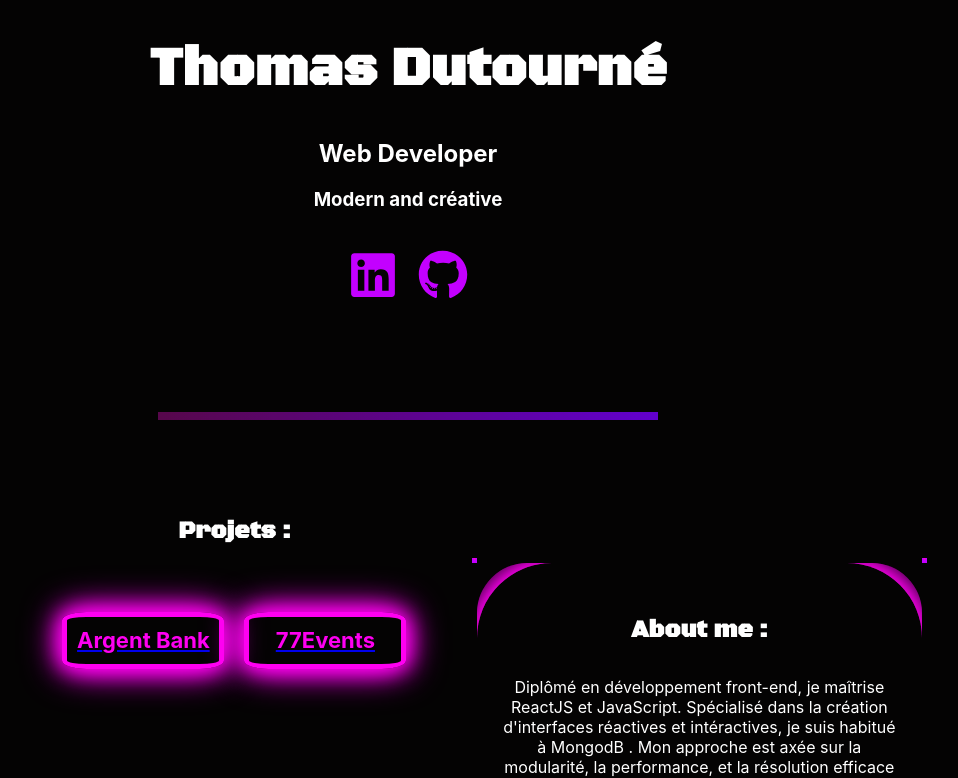
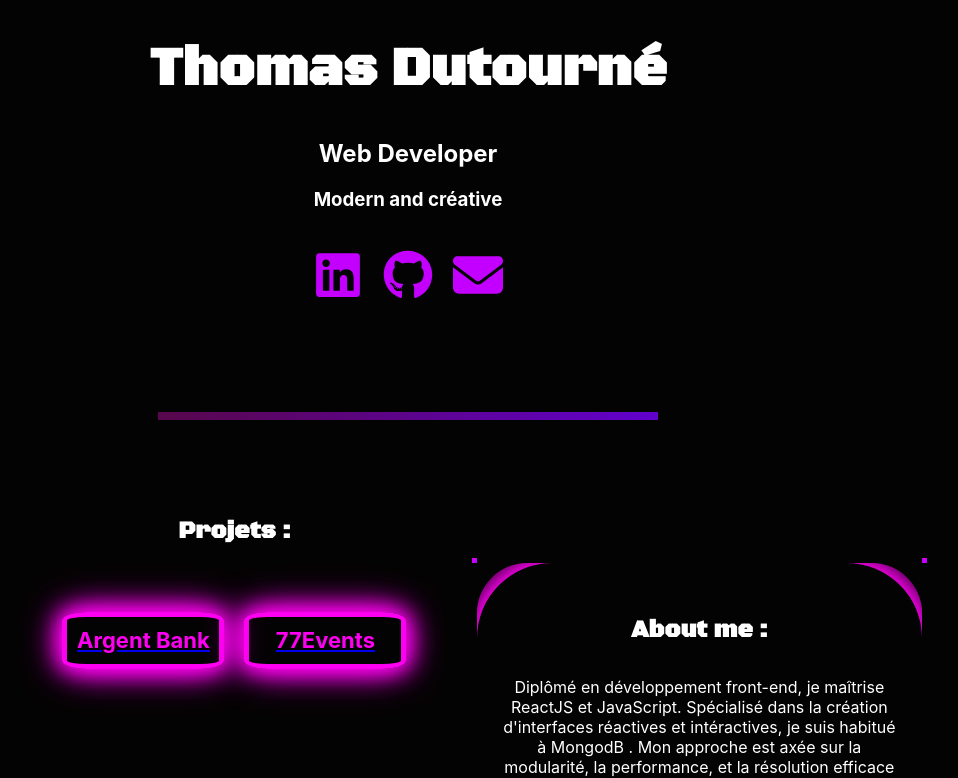
Before and after one commit to Tomhashcat/portfolio, a React (Create React App) app: page / in a window 1280 px wide. Shown: the top 778 px of the page, without its empty margins (232-1190 px from the left). Built offline with nearby package versions, Linux system fonts and the light colour scheme.

Commit message:
:build maiilto

```diff
--- a/src/pages/Home/Home.js
+++ b/src/pages/Home/Home.js
@@ -8,7 +8,7 @@ import BankPage from "../Bank/Bank";
 import { FontAwesomeIcon } from "@fortawesome/react-fontawesome";
 import { faGithub } from "@fortawesome/free-brands-svg-icons";
 import { faLinkedin } from "@fortawesome/free-brands-svg-icons";
-
+import { faEnvelope } from "@fortawesome/free-solid-svg-icons";
 function Home() {
   return (
     <>
@@ -28,6 +28,9 @@ function Home() {
       <a href="https://github.com/Tomhashcat?tab=repositories" aria-label="GitHub Profile">
         <FontAwesomeIcon className="icones" icon={faGithub} alt='icon github'/>
       </a>
+      <a href="mailto:dutourne.t@gmail.com" aria-label="Email">
+  <FontAwesomeIcon className="icones" icon={faEnvelope} alt="icon gmail" />
+</a>
       <SeparationBarre />
 
       <div className="intro">
```
